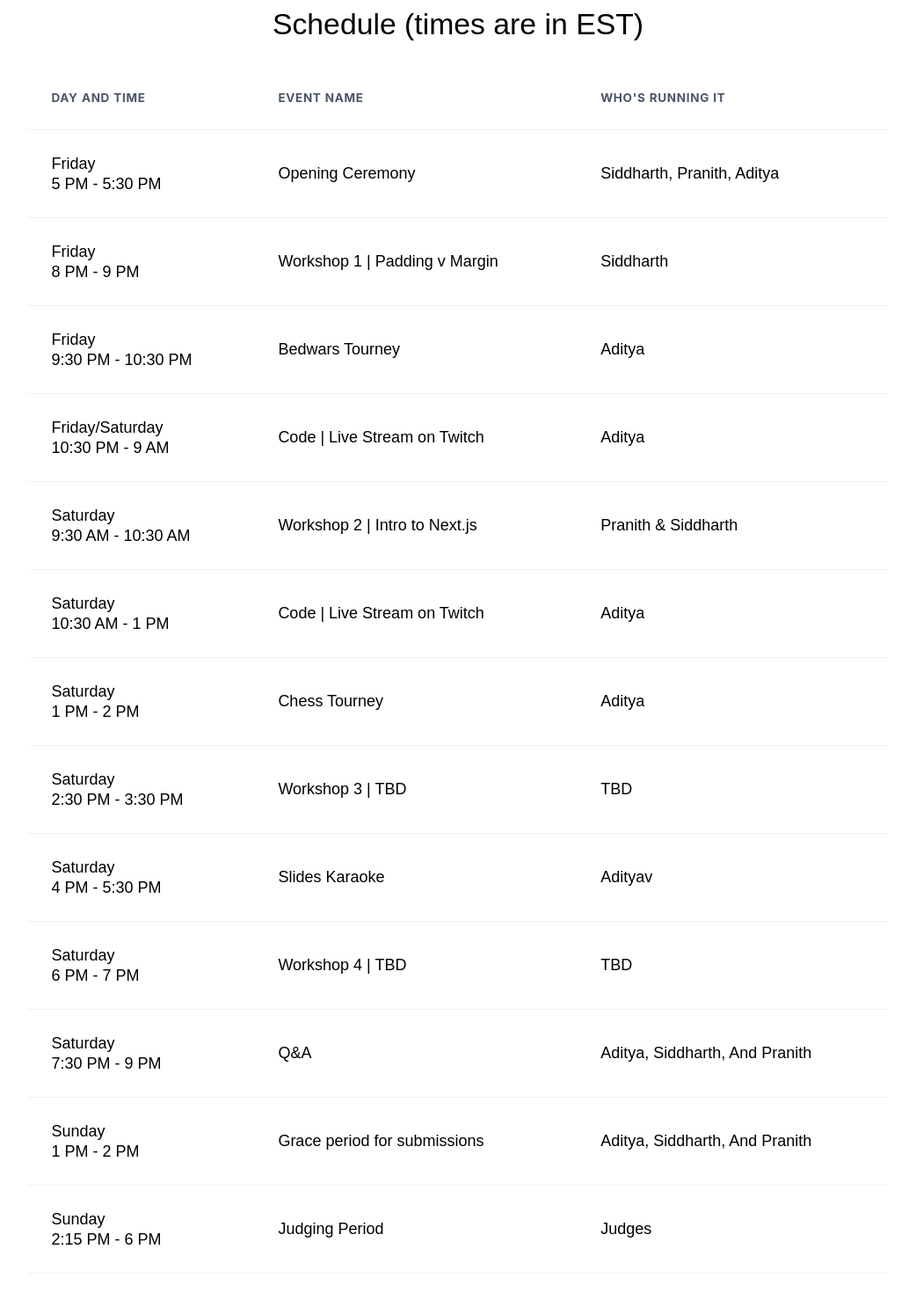
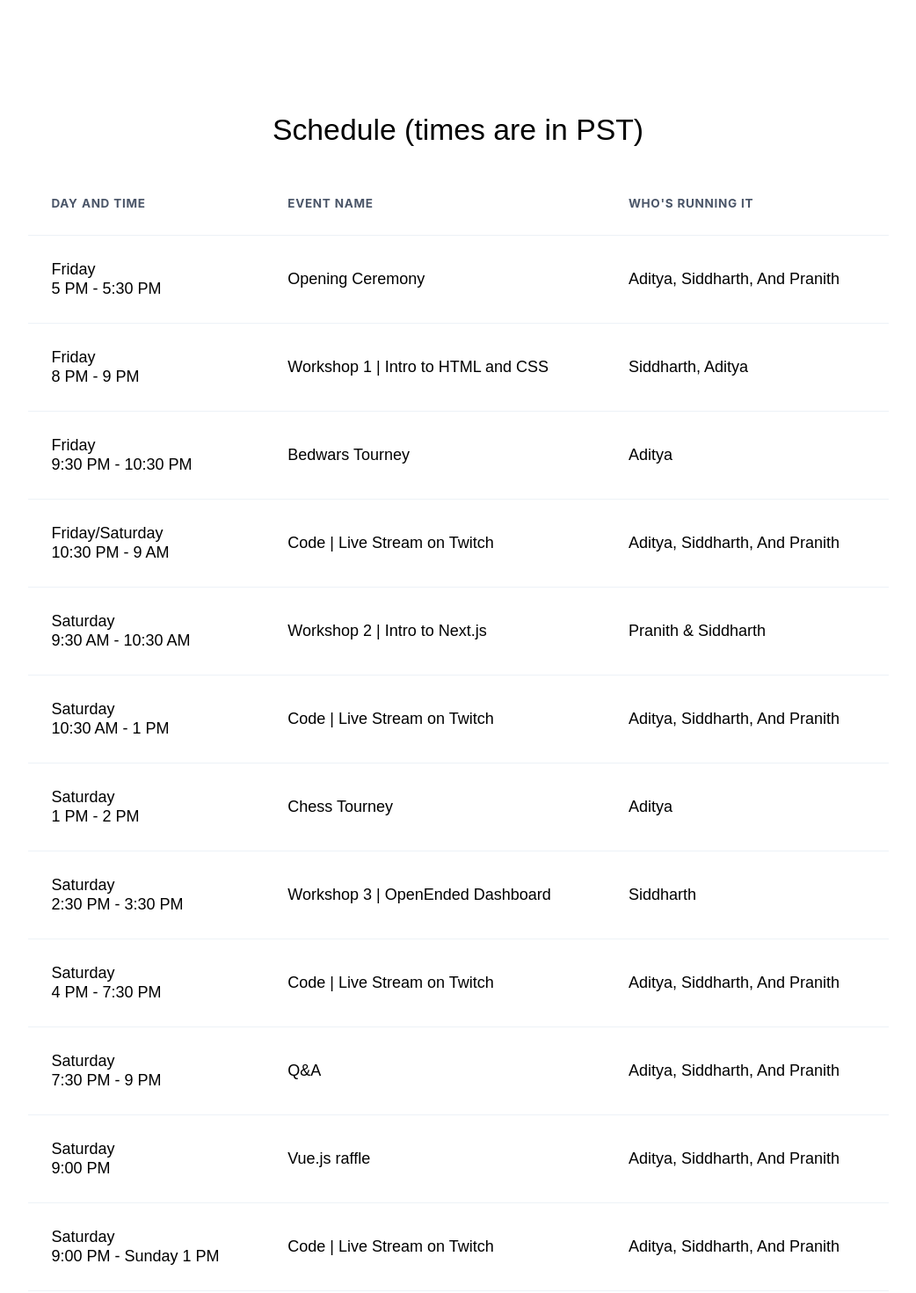
Before and after one commit to TechOptimum/tohackathon, a Next.js app: page / in a window 1280 px wide. Shown: the part 940-2410 px from the top of the page at 88% size, without its empty margins (119-1161 px from the left). Built offline with nearby package versions, Linux system fonts and the light colour scheme; a web font is replaced by a local one.

Commit message:
Everything shud be good

```diff
--- a/components/countdown.jsx
+++ b/components/countdown.jsx
@@ -1,8 +1,8 @@
 import React, { useEffect, useState } from "react";
-import { Box, Text, Flex, Stack } from "@chakra-ui/react";
+import { Box, Text, Flex, Center, useColorModeValue } from "@chakra-ui/react";
 
 const Countdown = () => {
-  const countdownDate = new Date("August 25, 2023 17:00:00 PST").getTime();
+  const countdownDate = new Date("August 25, 2023 15:50:30 PST").getTime();
   const [timeLeft, setTimeLeft] = useState({
     days: 0,
     hours: 0,
@@ -54,12 +54,15 @@ const Countdown = () => {
     },
   ];
 
+  const textColor = useColorModeValue("#fff", "#fff");
   return (
     <Box>
-      {/* <Text fontSize="2xl" fontWeight="bold" mb={2}>
-        Countdown
-      </Text> */}
-      <Flex direction={"row"} gap={{base: 5, sm: 10}} py={"25px"}>
+      <Center mt={"50px"}>
+        <Text fontSize="4xl" fontWeight="bold" mb={2} color={textColor}>
+          Opening Ceremony in
+        </Text>
+      </Center>
+      <Flex direction={"row"} gap={{ base: 5, sm: 10 }} py={"25px"}>
         {times.map((time) => (
           <Flex key={time.name} direction={"column"} alignItems={"center"}>
             <Text
--- a/components/faq.jsx
+++ b/components/faq.jsx
@@ -35,7 +35,7 @@ const FAQSection = () => {
       <Center mt={"100px"} mb={"25px"}>
         <Heading fontFamily={"oxanium, cursive"}>FAQ</Heading>
       </Center>
-      <Box mx="auto" maxW="80%" mt={8} mb={10}>
+      <Box id={"faq"} mx="auto" maxW="80%" mt={8} mb={10}>
         <Accordion allowMultiple>
           {faqData.map((item, index) => (
             <AccordionItem my="1rem" border="none" key={index}>
--- a/components/navbar.jsx
+++ b/components/navbar.jsx
@@ -45,7 +45,7 @@ const Navbar = () => {
   const router = useRouter();
 
   const handleTwitchClick = () => {
-    window.open("https://www.twitch.tv/", "_blank");
+    window.open("https://www.twitch.tv/techoptimumhq", "_blank");
   };
 
   const handleDiscordClick = () => {
@@ -54,9 +54,12 @@ const Navbar = () => {
 
   const navLinks = [
     { name: "Home", href: "/" },
-    { name: "About", href: "#about" },
+    { name: "About", href: "https://techoptimum.org" },
     { name: "Schedule", href: "#schedule" },
-    { name: "Prizes", href: "#prizes" },
+    {
+      name: "Prizes",
+      href: "https://tech-optimum-hacks-2023.devpost.com/?ref_feature=challenge&ref_medium=discover#prizes",
+    },
     { name: "FAQ", href: "#faq" },
     { name: "Sponsors", href: "#sponsors" },
   ];
@@ -218,7 +221,7 @@ const Navbar = () => {
               variant="unstyled"
               color={colorMode === "light" ? "#2b6db1" : "#3399ff"}
               _hover={{ color: colorMode === "light" ? "#004182" : "#96c5f3" }}
-              _focus={{ bg: focusBgColor }}
+              _focus={{ bg: "none" }}
               isActive={router.pathname === link?.href}
               onClick={() => router.push(link?.href)}
               fontWeight={"700"}
--- a/components/schedule.jsx
+++ b/components/schedule.jsx
@@ -20,13 +20,13 @@ const Schedule = () => {
       day: "Friday",
       time: "5 PM - 5:30 PM",
       event: "Opening Ceremony",
-      leads: "Siddharth, Pranith, Aditya",
+      leads: "Aditya, Siddharth, And Pranith",
     },
     {
       day: "Friday",
       time: "8 PM - 9 PM",
-      event: "Workshop 1 | Padding v Margin",
-      leads: "Siddharth",
+      event: "Workshop 1 | Intro to HTML and CSS",
+      leads: "Siddharth, Aditya",
     },
     {
       day: "Friday",
@@ -38,7 +38,7 @@ const Schedule = () => {
       day: "Friday/Saturday",
       time: "10:30 PM - 9 AM",
       event: "Code | Live Stream on Twitch",
-      leads: "Aditya",
+      leads: "Aditya, Siddharth, And Pranith",
     },
     {
       day: "Saturday",
@@ -49,8 +49,8 @@ const Schedule = () => {
     {
       day: "Saturday",
       time: "10:30 AM - 1 PM",
-    event: "Code | Live Stream on Twitch",
-      leads: "Aditya",
+      event: "Code | Live Stream on Twitch",
+      leads: "Aditya, Siddharth, And Pranith",
     },
     {
       day: "Saturday",
@@ -61,20 +61,14 @@ const Schedule = () => {
     {
       day: "Saturday",
       time: "2:30 PM - 3:30 PM",
-      event: "Workshop 3 | TBD",
-      leads: "TBD",
+      event: "Workshop 3 | OpenEnded Dashboard",
+      leads: "Siddharth",
     },
     {
       day: "Saturday",
-      time: "4 PM - 5:30 PM",
-      event: "Slides Karaoke",
-      leads: "Adityav",
-    },
-    {
-      day: "Saturday",
-      time: "6 PM - 7 PM",
-      event: "Workshop 4 | TBD",
-      leads: "TBD",
+      time: "4 PM - 7:30 PM",
+      event: "Code | Live Stream on Twitch",
+      leads: "Aditya, Siddharth, And Pranith",
     },
     {
       day: "Saturday",
@@ -82,12 +76,23 @@ const Schedule = () => {
       event: "Q&A",
       leads: "Aditya, Siddharth, And Pranith",
     },
-
+    {
+      day: "Saturday",
+      time: "9:00 PM",
+      event: "Vue.js raffle",
+      leads: "Aditya, Siddharth, And Pranith",
+    },
+    {
+      day: "Saturday",
+      time: "9:00 PM - Sunday 1 PM",
+      event: "Code | Live Stream on Twitch",
+      leads: "Aditya, Siddharth, And Pranith",
+    },
     {
       day: "Sunday",
       time: "1 PM - 2 PM",
       event: "Grace period for submissions",
-     leads: "Aditya, Siddharth, And Pranith",
+      leads: "Aditya, Siddharth, And Pranith",
     },
     {
       day: "Sunday",
@@ -107,13 +112,19 @@ const Schedule = () => {
     <Box
       borderRadius={"lg"}
       margin="auto"
-      maxW={{ base: "97%", md: "80%"}}
+      maxW={{ base: "97%", md: "80%" }}
       bgColor={bgColor[colorMode]}
       color={textColor[colorMode]}
       p={{ base: 1, md: 5 }}
     >
-      <Text textAlign={"center"} fontSize="3xl" mb={5}>
-        Schedule (times are in EST)
+      <Text
+        id="schedule"
+        scrollMargin={"140px"}
+        textAlign={"center"}
+        fontSize="3xl"
+        mb={5}
+      >
+        Schedule (times are in PST)
       </Text>
       <Table variant="simple">
         <Thead>
--- a/components/sponsors.jsx
+++ b/components/sponsors.jsx
@@ -27,16 +27,23 @@ const sponsors = [
     id: 9,
     imageUrl: "vue.png",
     href: "https://vuejs.org/",
-  }
+  },
 
   // Add more sponsors as needed
 ];
 
 const SponsorGrid = () => {
   return (
-    <Box maxW={{ base: "97%", md: "80%" }} margin="auto" mb={"25px"}>
+    <Box
+      id={"sponsors"}
+      maxW={{ base: "97%", md: "80%" }}
+      margin="auto"
+      mb={"25px"}
+    >
       <Center mt={"100px"} mb={"25px"}>
-        <Heading fontFamily={"oxanium, cursive"}>Sponsor</Heading>
+        <Heading id={"sponsors"} fontFamily={"oxanium, cursive"}>
+          Sponsor
+        </Heading>
       </Center>
       <Grid
         templateColumns={{
--- a/src/pages/index.jsx
+++ b/src/pages/index.jsx
@@ -10,7 +10,7 @@ export default function Home() {
       <Head>
         <title>TO Hackathon</title>
         <meta name="description" content="Hackathon hosted by Tech Optimum" />
-        <link rel="icon" href="/favicon.ico" />
+        <link rel="icon" href="/TechOptimumLogo.png" />
         {/* default to dark mode */}
       </Head>
       {/* SECTIONS */}
--- a/src/styles/globals.css
+++ b/src/styles/globals.css
@@ -5,8 +5,31 @@
   padding: 0;
   font-family: "Darker Grotesque", sans-serif;
   font-size: 18px;
+  scroll-behavior: smooth;
+}
+
+html,
+body {
+  scroll-behavior: smooth;
 }
 
 .heroBGblur {
   filter: blur(5px);
 }
+
+/* scrollbar styling */
+::-webkit-scrollbar {
+  width: 4px;
+}
+
+::-webkit-scrollbar-track {
+  background: #f1f1f110;
+}
+
+::-webkit-scrollbar-thumb {
+  background: #606060;
+}
+
+::-webkit-scrollbar-thumb:hover {
+  background: #555;
+}
```
Also changed, not shown: 1 other file (tests, documents, lock files or other folders).
